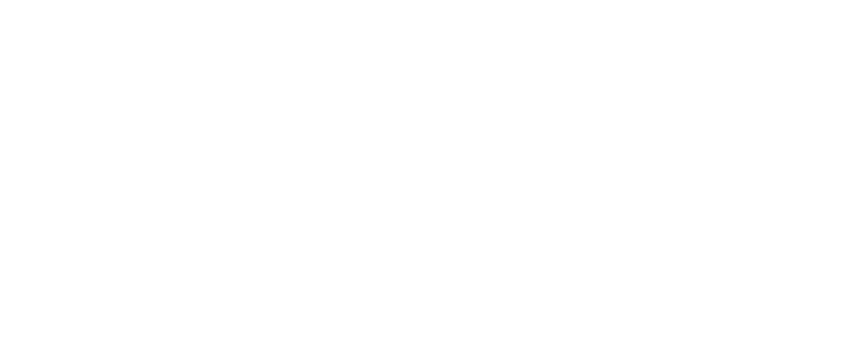
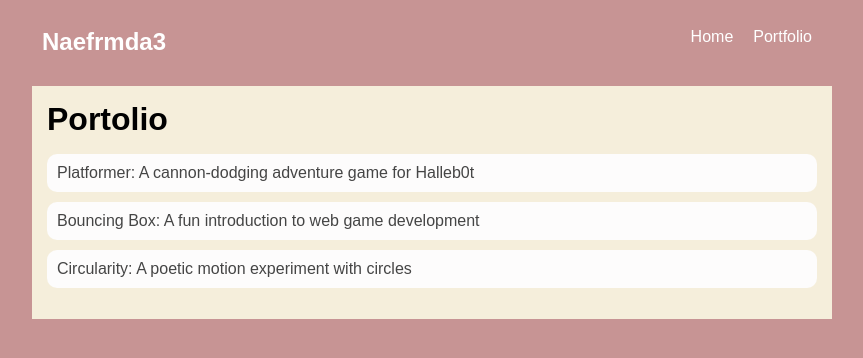
Before and after one commit to dernee3/dernee3.github.io, a plain HTML site: page portfolio.html in a window 1280 px wide. Shown: the whole page, without its empty margins (208-1071 px from the left). Drawn offline with Linux system fonts and the light colour scheme.

Commit message:
add portfolio page to website

```diff
--- a/portfolio.html
+++ b/portfolio.html
@@ -0,0 +1,44 @@
+<!DOCTYPE html>
+<html>
+  <head>
+    <title>Naefrmda3</title>
+    <link rel="stylesheet" href="style.css" />
+  </head>
+
+  <body>
+    <!-- All content goes here -->
+    <div id="all-contents">
+        <nav>
+        <h1>Naefrmda3</h1>
+        <ul id="nav-ul">
+            <li class="nav-li">
+                <a href="index.html">Home</a>
+              </li>
+
+              <li class="nav-li">
+                <a href="portfolio.html">Portfolio</a>
+              </li>
+        </li>
+        </ul>
+
+        </nav>
+
+        <main>
+      <div class="content">
+        <h1>Portolio</h1>
+        <ul id="portfolio">
+            <li>
+                <a href="projects/platformer/">Platformer: A cannon-dodging adventure game for Halleb0t</a>
+              </li>
+              <li>
+                <a href="projects/bouncing-box/">Bouncing Box: A fun introduction to web game development</a>
+              </li>
+              <li>
+                <a href="projects/circularity/">Circularity: A poetic motion experiment with circles</a>
+              </li>
+        </ul>
+      </div>
+    </main>
+   </div>
+  </body>
+</html>
--- a/style.css
+++ b/style.css
@@ -1,5 +1,5 @@
 body {
-    background: rgb(125, 198, 205);
+    background: rgba(125, 3, 3, 0.423);
     color: rgb(45, 45, 45);
     padding: 10px;
     font-family: Arial, sans-serif;
@@ -70,3 +70,29 @@ main {
 h2, h3 {
     margin: 0px;
 }
+
+/* Portfolio styles */
+.content h1 {
+    color: black;
+  }
+
+  #portfolio {
+    list-style-type: none;
+    padding-left: 0;
+  }
+
+  #portfolio li {
+    background: #fdfcfc;
+    padding: 10px;
+    border-radius: 10px;
+    margin-bottom: 10px;
+  }
+
+  #portfolio li:hover {
+    background: #aa9696;
+  }
+
+  #portfolio a {
+    text-decoration: none;
+    color: #454545;
+  }
```
